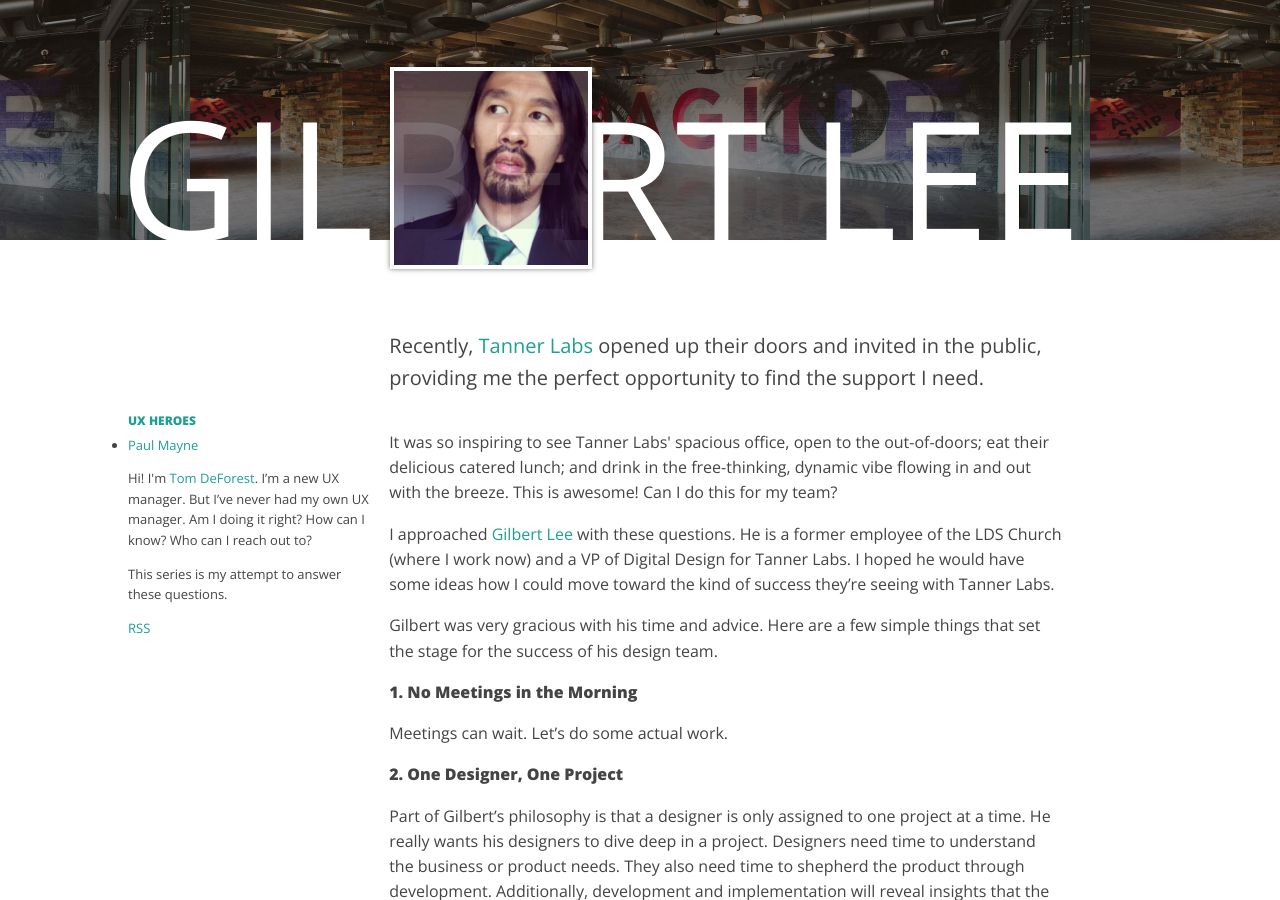
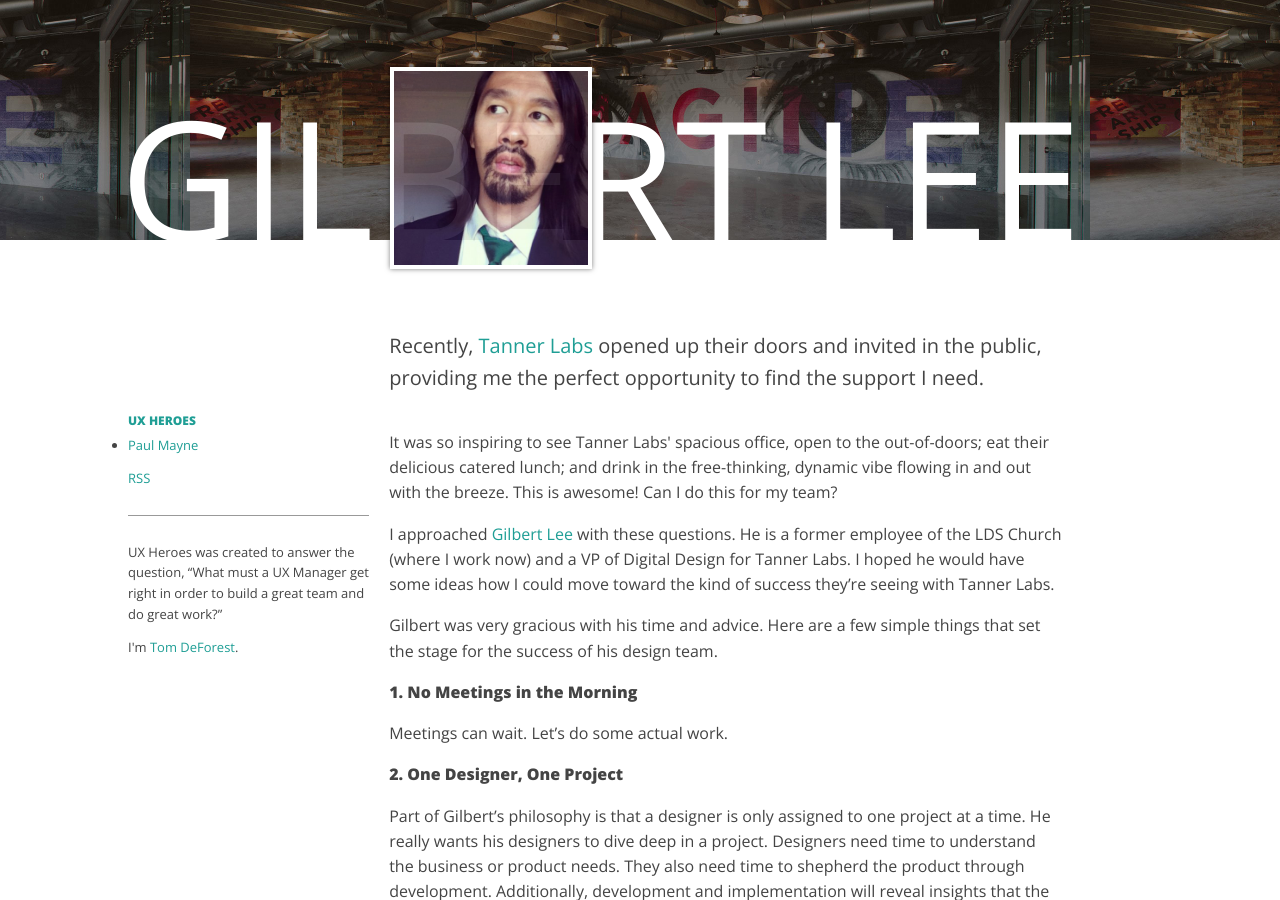
Before and after one commit to tomdeforest/tomdeforest.github.io, a Jekyll site: the page built from _posts/2014-06-16-gilbert-lee.markdown, in a window 1280 px wide and 900 px high. Built offline with Jekyll 4.4.1, drawn with Linux system fonts in a browser that asks for light colours.

Commit message:
Simpler, more direct intro

```diff
--- a/_includes/intro.html
+++ b/_includes/intro.html
@@ -12,8 +12,10 @@
 		{% endfor %}
 	</ul>
 
-	<p>Hi! I'm <a href="https://twitter.com/smallandsimple">Tom DeForest</a>. I’m a new UX manager. But I’ve never had my own UX manager. Am I doing it right? How can I know? Who can I reach out to?</p>
-	<p>This series is my attempt to answer these questions.</p>
+	<p class="rss-subscribe"><a href="{{ "/feed.xml" | prepend: site.baseurl }}">RSS</a></p>
 
-	<p class="rss-subscribe"><a href="{{ "/feed.xml" | prepend: site.baseurl }}">RSS</a></p>
+	<hr>
+
+	<p>UX Heroes was created to answer the question, &ldquo;What must a UX Manager get right in order to build a great team and do great work?&rdquo;</p>
+	<p>I&apos;m <a href="https://twitter.com/smallandsimple" title="Tom DeForest is not a UX Hero (yet)">Tom DeForest</a>.</p>
 </div>
```
